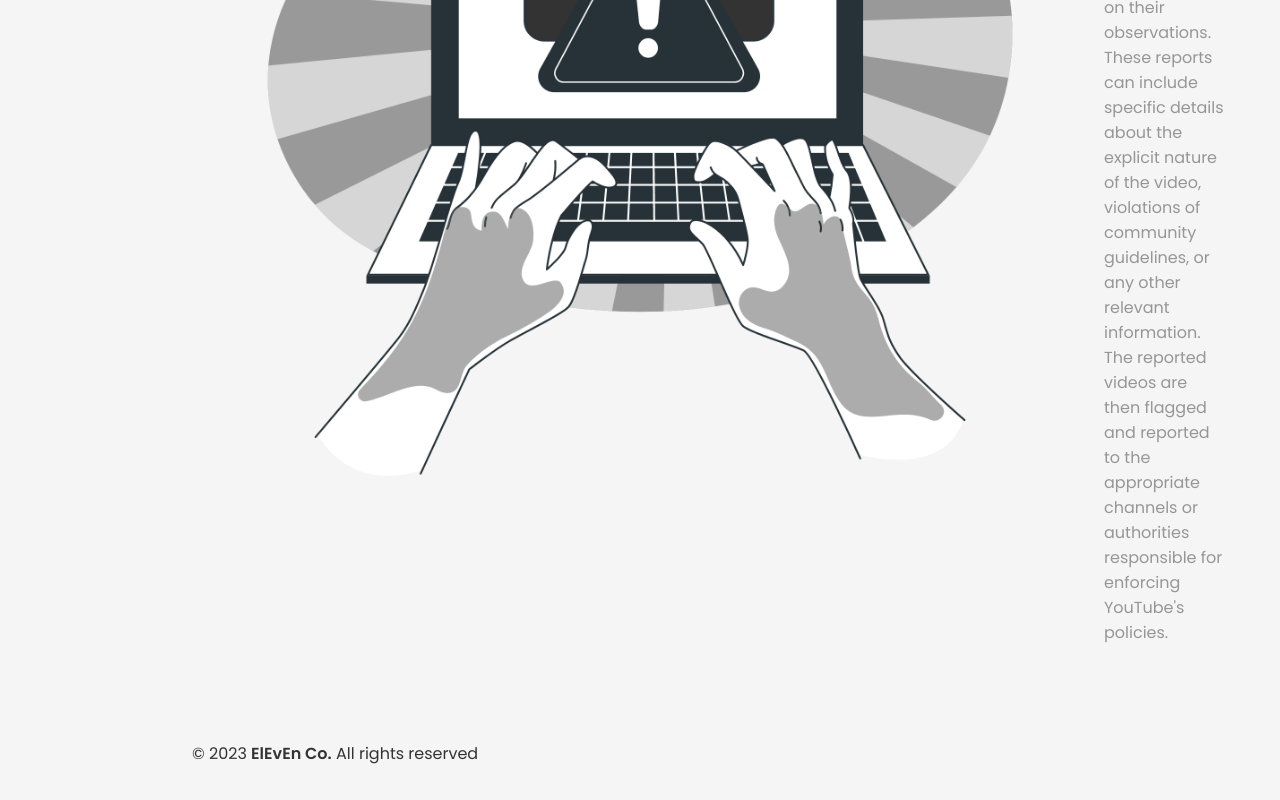
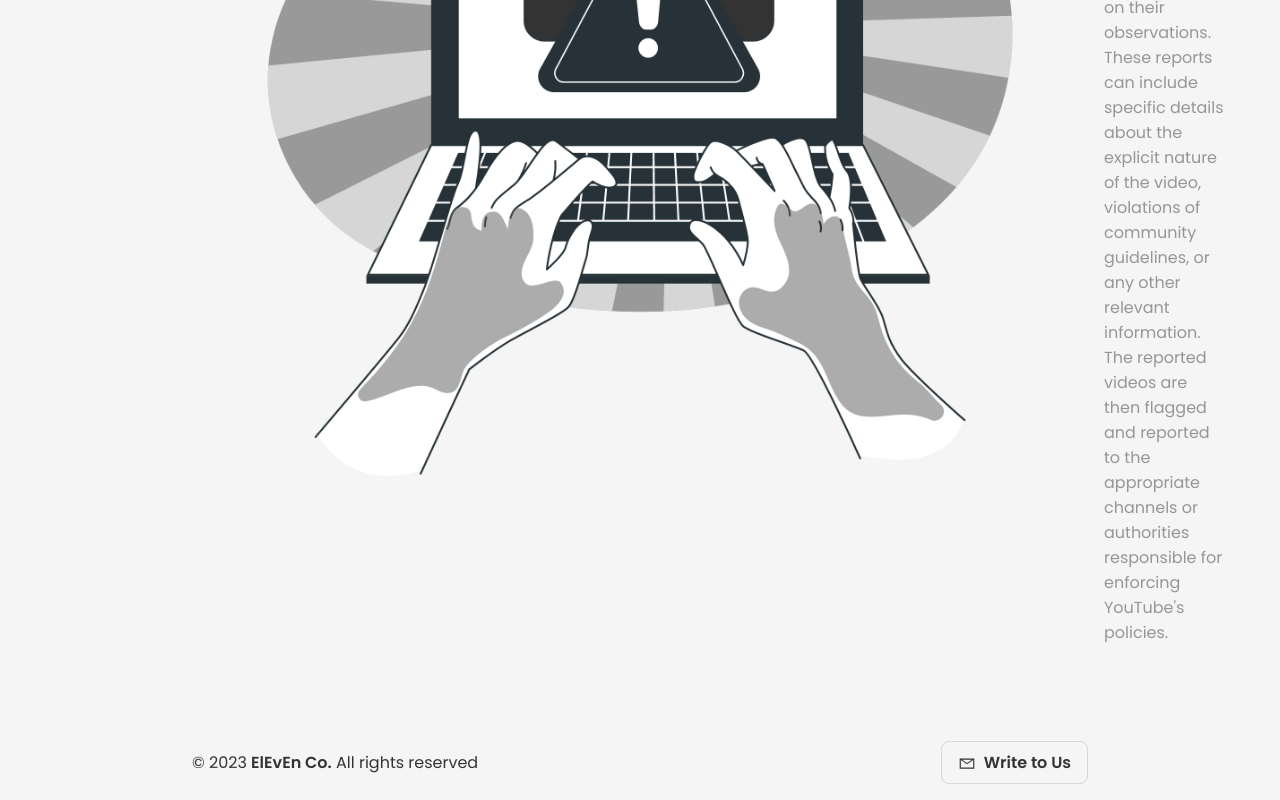
Before and after one commit to prajeshElEvEn/explicit-web, a React (Create React App) app: page / in a window 1280 px wide. Shown: the part 3249-4049 px from the top of the page. Built offline with nearby package versions, Linux system fonts and the light colour scheme.

Commit message:
added email btn

```diff
--- a/src/components/Footer.js
+++ b/src/components/Footer.js
@@ -9,6 +9,19 @@ const Footer = () => {
                         &copy; {new Date().getFullYear()} <a href="https://prajesheleven.github.io/mine2.0/" target="_blank" rel="noopener noreferrer">ElEvEn Co.</a> All rights reserved
                     </div>
                 </div>
+                <div className="right">
+                    <a
+                        href="mailto:prajesh.eleven118@gmail.com"
+                        target="_blank"
+                        rel="noopener noreferrer"
+                        className='btn'
+                    >
+                        <svg width="18" height="18" fill="#333333" viewBox="0 0 24 24" xmlns="http://www.w3.org/2000/svg">
+                            <path d="M2.25 6v13.5h19.5V6H2.25Zm3.234 1.5h13.032L12 11.836 5.484 7.5Zm-1.734.656 7.828 5.227.422.258.422-.258 7.828-5.227V18H3.75V8.156Z"></path>
+                        </svg>
+                        <span>Write to Us</span>
+                    </a>
+                </div>
             </div>
         </div>
     )
```
